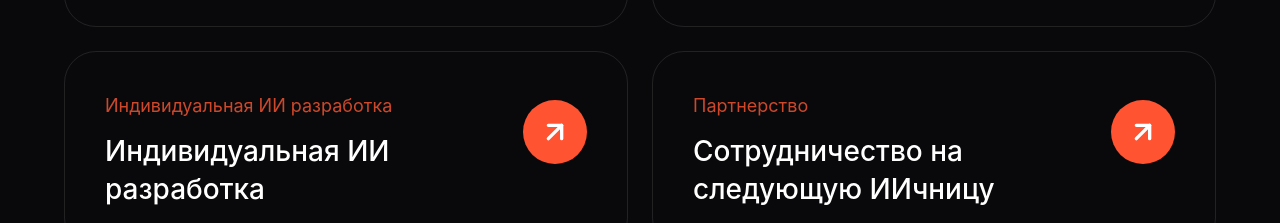
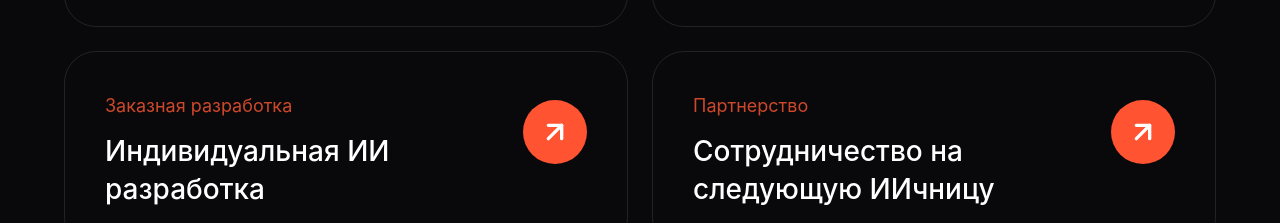
Before and after one commit to BigBabyVitia/ost-iichnica, a React (Vite) app: page / in a window 1280 px wide. Shown: the part 3718-3941 px from the top of the page. Built offline with nearby package versions, Linux system fonts and the light colour scheme.

Commit message:
Rename category for AI development card to 'Заказная разработка'

```diff
--- a/src/app/components/TransformationSection.tsx
+++ b/src/app/components/TransformationSection.tsx
@@ -26,7 +26,7 @@ export function TransformationSection() {
       link: "https://info.sensemakers.biz/newsletter_ai_0126",
     },
     {
-      category: "Индивидуальная ИИ разработка",
+      category: "Заказная разработка",
       title: "Индивидуальная ИИ разработка",
       className: "col-span-1 md:row-span-2",
       link: "https://t.me/NazarovaWMT",
```
